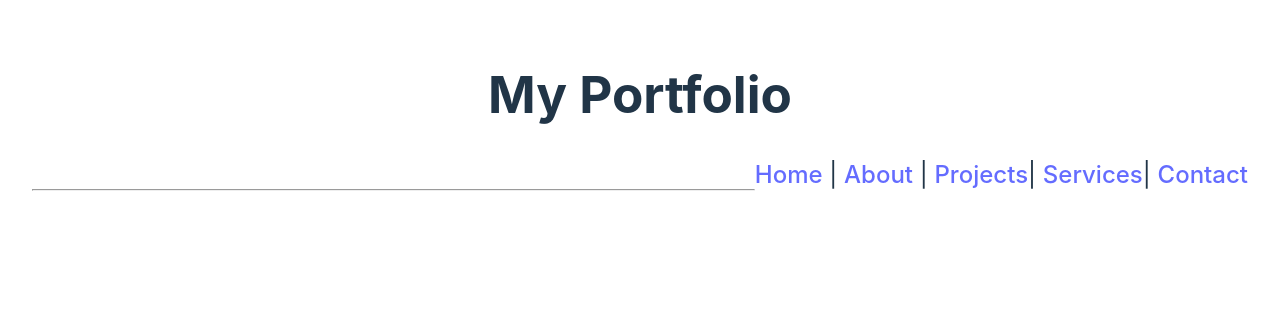
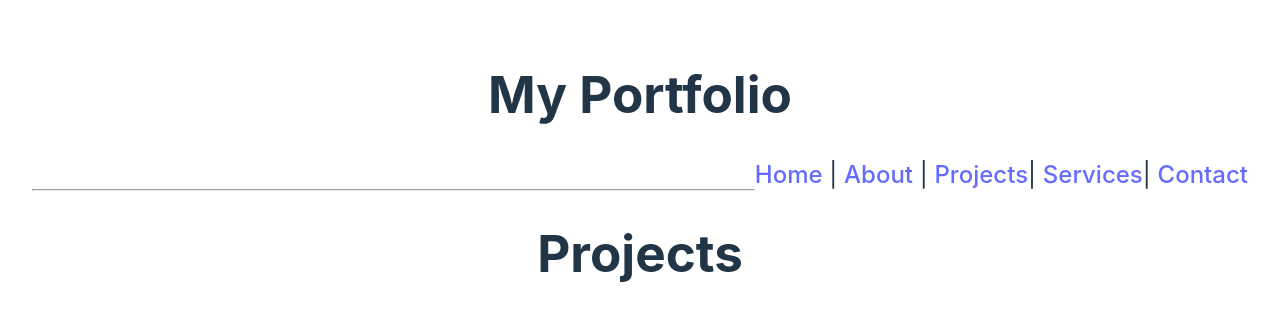
Before and after one commit to ShaneTawse/myportfoliost, a React (Vite) app: page /projects in a window 1280 px wide. Shown: the top 320 px of the page. Built offline with nearby package versions, Linux system fonts and the light colour scheme.

Commit message:
first commit

```diff
--- a/MainRouter.jsx
+++ b/MainRouter.jsx
@@ -4,7 +4,7 @@ import Home from './components/Home.jsx'
 import About from './src/about.jsx'
 import Contact from './src/contact.jsx'
 import Services from './src/services.jsx'
-import Project from './src/project.jsx'
+import Projects from './src/projects.jsx'
 import Layout from './components/layout.jsx'
 const MainRouter = () => {
  return (<div>
@@ -14,7 +14,7 @@ const MainRouter = () => {
 <Route  path="/" element={<Home />} />
 <Route  path="/about" element={<About />} />
 <Route path="/services" element={<Services />} />
-<Route  path="/project" element={<Project />} />
+<Route  path="/projects" element={<Projects />} />
 <Route  path="/contact" element={<Contact />} />
 
  </Routes>
--- a/src/projects.jsx
+++ b/src/projects.jsx
@@ -1,6 +1,5 @@
 export default function Projects(){
     return <>
-
     <h1>Projects</h1>
     </>
 }
--- a/src/services.jsx
+++ b/src/services.jsx
@@ -1,4 +1,6 @@
 export default function Services(){
+    return<>
     <h1>Services</h1>
-    return <p>Hello World</p>
+
+     </>
 }
```
